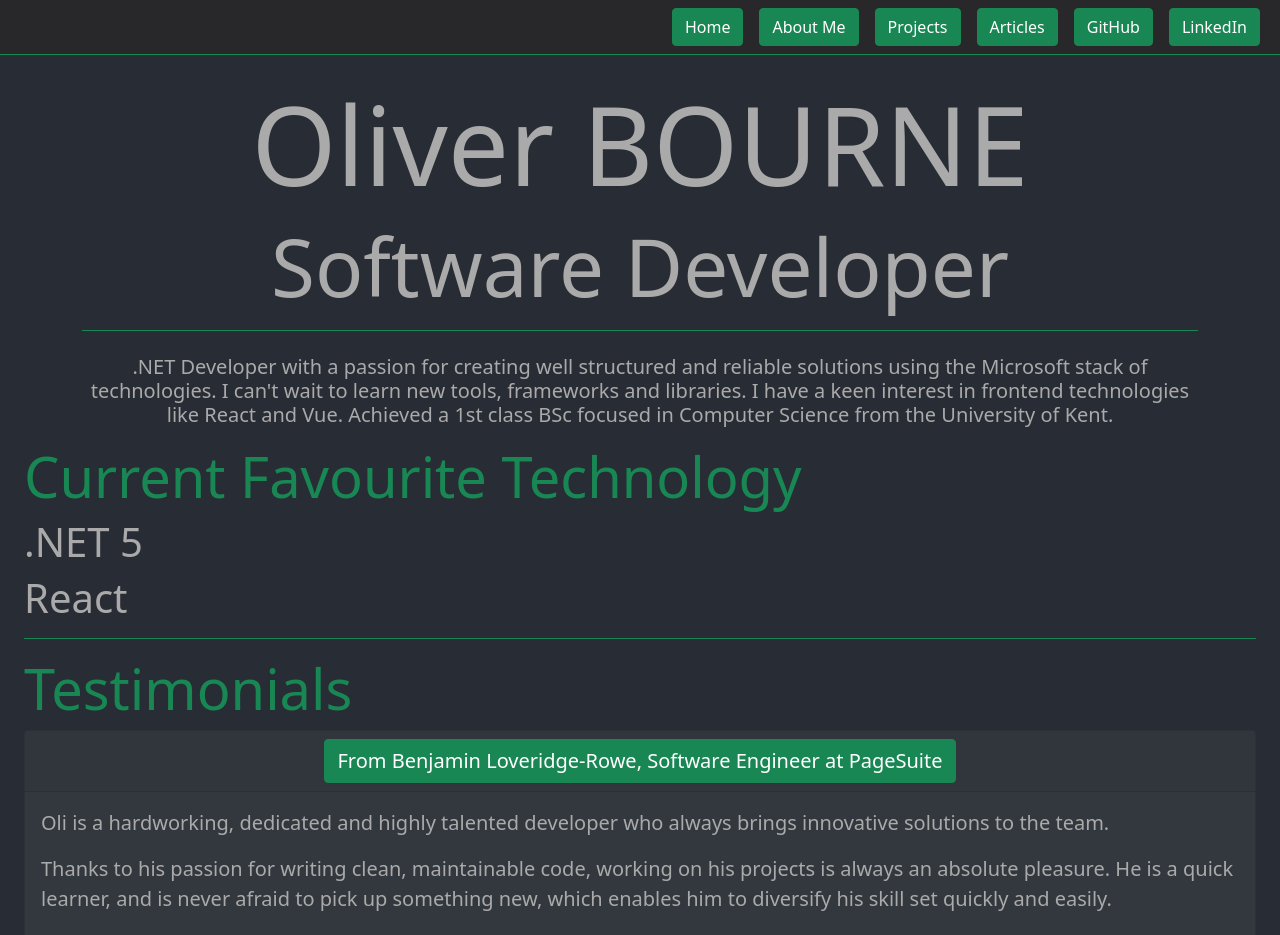
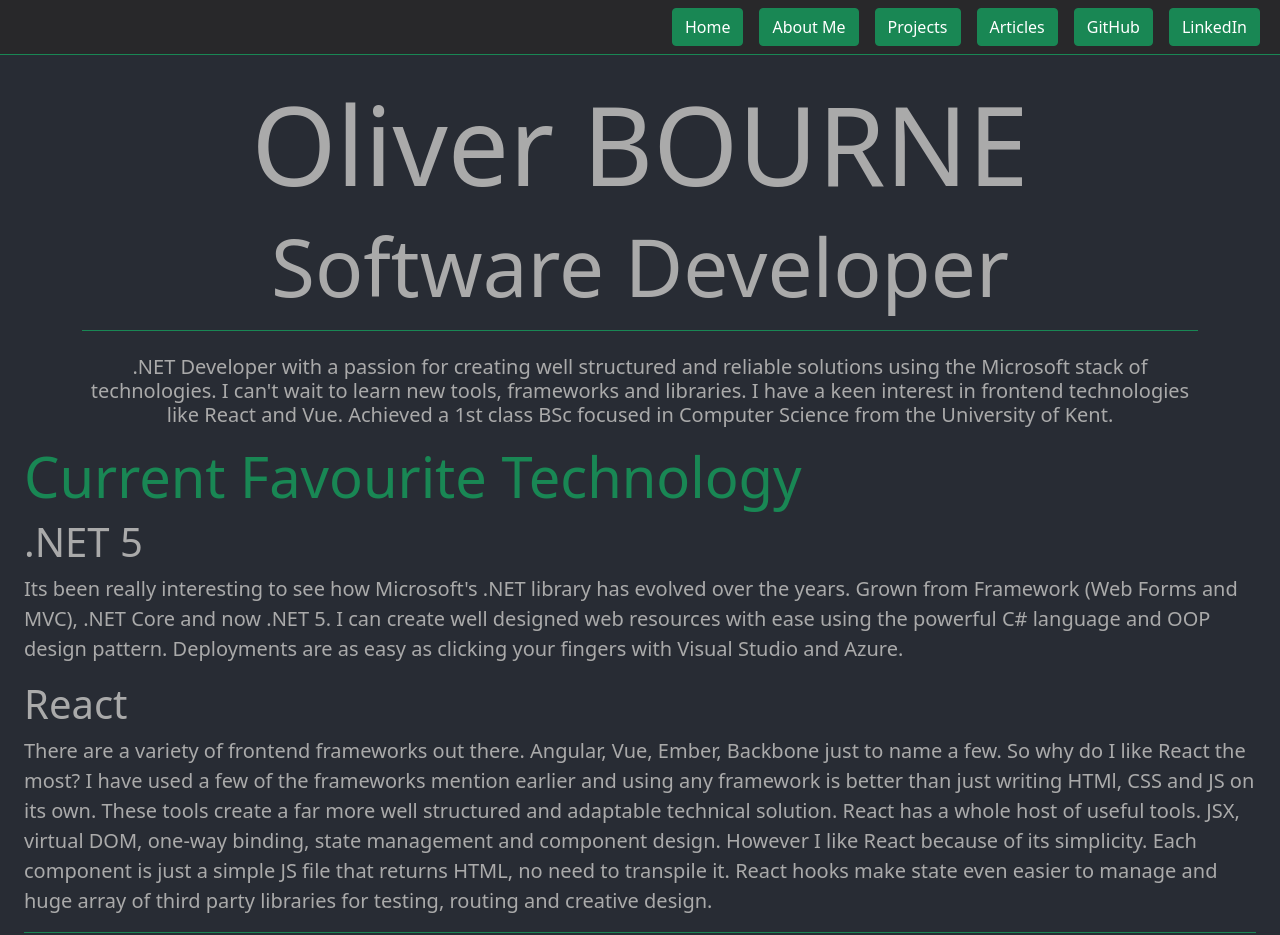
Before and after one commit to OllieRumbol/portfolio, a React (Create React App) app: page /#/ in a window 1280 px wide. Shown: the top 935 px of the page. Built offline with nearby package versions, Linux system fonts and the light colour scheme.

Commit message:
Favourite Technology update

```diff
--- a/src/components/home/HomePage.js
+++ b/src/components/home/HomePage.js
@@ -28,14 +28,25 @@
       <div>
         <h6 className='colour display-6'>.NET 5</h6>
       </div>
-      <div>
-
+      <div className='colour fs-5'>
+        <p>
+          Its been really interesting to see how Microsoft's .NET library has evolved over the years. Grown from Framework (Web Forms and
+          MVC), .NET Core and now .NET 5. I can create well designed web resources with ease using the powerful C# language and OOP design
+          pattern. Deployments are as easy as clicking your fingers with Visual Studio and Azure.
+        </p>
       </div>
       <div>
         <h6 className='colour display-6'>React</h6>
       </div>
-      <div>
-
+      <div className='colour fs-5'>
+        <p>
+          There are a variety of frontend frameworks out there. Angular, Vue, Ember, Backbone just to name a few. So why do I like React the
+          most? I have used a few of the frameworks mention earlier and using any framework is better than just writing HTMl, CSS and JS on
+          its own. These tools create a far more well structured and adaptable technical solution. React has a whole host of useful tools.
+          JSX, virtual DOM, one-way binding, state management and component design. However I like React because of its simplicity. Each
+          component is just a simple JS file that returns HTML, no need to transpile it. React hooks make state even easier to manage and
+          huge array of third party libraries for testing, routing and creative design.
+        </p>
       </div>
       <hr className='green' />
       <div>
```
